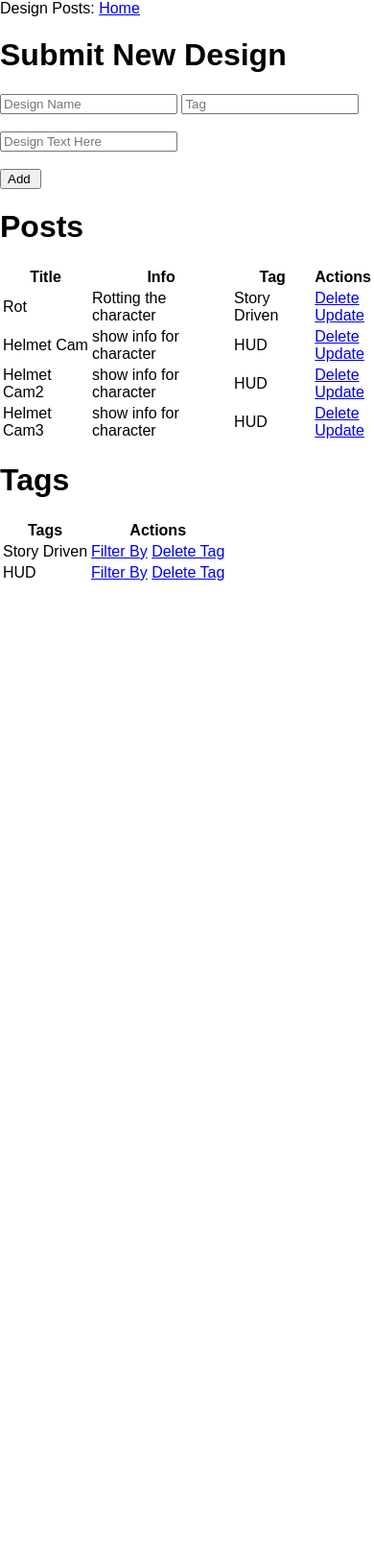
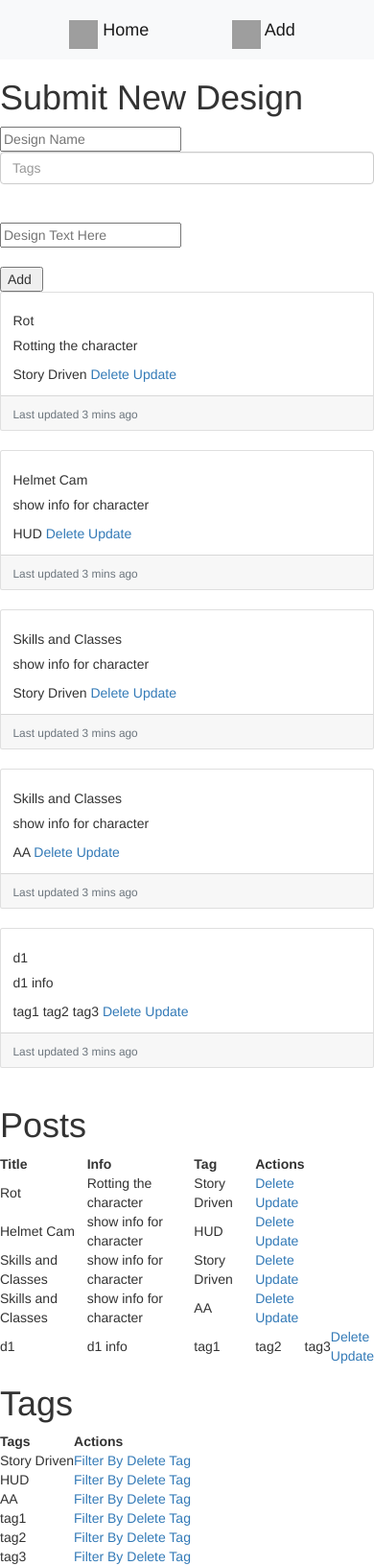
Before and after one commit to thtay/flask.form, a Flask app: page / in a window 390 px wide. Shown: that part at 96% size. Before the commit the page ends 844 px from the top of that part, so only its background shows below. Run offline with Flask 2, Linux system fonts and the light colour scheme; data comes from the database, SQL or seed files in the repository; the page is wider than the window, and the part outside it is not shown; some libraries are stand-ins or nearby versions; grey boxes are pictures that could not be loaded.

Commit message:
Added multi tag inputs and separate page for adding new design

```diff
--- a/app.py
+++ b/app.py
@@ -49,17 +49,22 @@ def index():
                             design_content=design_info)
 
         # exists = db.session.query(Tag.tag_id).filter_by(tag_name=tag_content).scalar() is not None
-        exists = Tag.query.filter_by(tag_name=tag_content).first()
-        if exists is not None:
-            # return 'This Tag is Found'
-            new_tag = exists
-        else:
-            new_tag = Tag(tag_name=tag_content)
+        multi_tags = tag_content.split(',')
+        for each_tag in multi_tags:
+            exists = Tag.query.filter_by(tag_name=each_tag).first()
+            if exists is not None:
+                # return 'This Tag is Found'
+                new_tag = exists
+                new_design.subscriptions.append(each_tag)
+            else:
+                new_tag = Tag(tag_name=each_tag)
+                db.session.add(new_tag)
+                new_design.subscriptions.append(new_tag)
 
         try:
             db.session.add(new_design)
-            db.session.add(new_tag)
-            new_design.subscriptions.append(new_tag)
+            # db.session.add(new_tag)
+            # new_design.subscriptions.append(new_tag)
             db.session.commit()
             return redirect('/')
         except:
@@ -130,5 +135,12 @@ def tagdelete(id):
         return 'There was a problem deleting that tag'
 
 
+
+@app.route('/adddesign',methods=['GET','POST'])
+def adddesign():
+    return render_template('adddesign.html')
+
+
+
 if __name__ == "__main__":
     app.run(debug=True)
--- a/templates/base.html
+++ b/templates/base.html
@@ -4,15 +4,36 @@
     <meta charset="UTF-8">
     <meta name="viewport" content="width=device-width, initial-scale=1.0">
     <meta http-equiv="X-UA-Compatible" content="ie=edge">
-    <link rel="stylesheet" href="{{ url_for('static', filename='css/main.css') }}"
-    {% block head %}{% endblock %}
+    <!--<link rel="stylesheet" href="{{ url_for('static', filename='css/main.css') }}"-->
+    <link rel="stylesheet" href="https://stackpath.bootstrapcdn.com/bootstrap/4.4.1/css/bootstrap.min.css" integrity="sha384-Vkoo8x4CGsO3+Hhxv8T/Q5PaXtkKtu6ug5TOeNV6gBiFeWPGFN9MuhOf23Q9Ifjh" crossorigin="anonymous">
 </head>
+<nav class="navbar navbar-light bg-light">
+  <a class="navbar-brand" href="{{ url_for('index') }}">
+    <img src="/docs/4.0/assets/brand/bootstrap-solid.svg" width="30" height="30" class="d-inline-block align-top" alt="">
+    Home
+  </a>
+  <a class="navbar-brand" href="{{ url_for('adddesign') }}">
+    <img src="/docs/4.0/assets/brand/bootstrap-solid.svg" width="30" height="30" class="d-inline-block align-top" alt="">
+    Add
+  </a>
+</nav>
 
-<body>
-    <div>
-        Design Posts:
-        <a href="{{ url_for('index') }}"> Home </a>
-    </div>
-    {% block body %}{% endblock %}
-</body>
+
+<!--<form>-->
+  <!--<div class="form-group row">-->
+    <!--<label for="name" class="col-sm-2 col-form-label">Name</label>-->
+    <!--<div class="col-sm-10">-->
+      <!--<input type="text" class="form-control col-sm-12" value="" data-role="tagsinput" id="tags">-->
+    <!--</div>-->
+  <!--</div>-->
+<!--</form>-->
+
+{% block body %}{% endblock %}
+<!--<body>-->
+    <!--<nav>-->
+        <!--Design Posts:-->
+        <!--<a href="{{ url_for('index') }}"> Home </a>-->
+    <!--</nav>-->
+
+<!--</body>-->
 </html>
--- a/templates/index.html
+++ b/templates/index.html
@@ -10,7 +10,14 @@
 <h1>Submit New Design</h1>
 <form action="/" method="POST">
   <input type="text" name = "design_input" id="design_input" placeholder="Design Name">
-  <input type="text" name = "tag_input" id="tag_input" placeholder="Tag">
+  <!--<input type="text" name = "tag_input" id="tag_input" placeholder="Tag">-->
+
+  <link rel="stylesheet" href="https://cdnjs.cloudflare.com/ajax/libs/twitter-bootstrap/3.3.7/css/bootstrap.min.css">
+  <link rel="stylesheet" href="https://cdnjs.cloudflare.com/ajax/libs/bootstrap-tagsinput/0.8.0/bootstrap-tagsinput.css" crossorigin="anonymous">
+  <input type="text" class="form-control col-sm-12" value="" data-role="tagsinput" name="tag_input" id="tag_input" placeholder="Tags">
+  <script src="https://code.jquery.com/jquery-2.2.4.min.js" integrity="sha256-BbhdlvQf/xTY9gja0Dq3HiwQF8LaCRTXxZKRutelT44=" crossorigin="anonymous"></script>
+  <script src="https://cdnjs.cloudflare.com/ajax/libs/bootstrap-tagsinput/0.8.0/bootstrap-tagsinput.min.js" crossorigin="anonymous"></script>
+
   <br>
   <br>
   <input type="text" name="design_info" id="design_info" placeholder="Design Text Here">
@@ -25,6 +32,29 @@
 
   <input type="submit" value = "Search ">
 </form> -->
+
+<div class="row">
+  {% for post in posts %}
+    <div class="col-sm-4">
+      <div class="card w-70">
+        <div class="card-body">
+          <h5 class="card-title">{{ post.design_name }}</h5>
+          <p class="card-text">{{ post.design_content }}</p>
+          {% for designTag in post.subscriptions %}
+            <td>{{ designTag.tag_name }}</td>
+          {% endfor %}
+          <a href="/delete/{{post.design_id}}">Delete</a>
+          <a href="/update/{{post.design_id}}">Update</a>
+        </div>
+        <div class="card-footer">
+          <small class="text-muted">Last updated 3 mins ago</small>
+        </div>
+      </div>
+      <br>
+    </div>
+  {% endfor %}
+</div>
+
 
 <div class="content">
   <h1> Posts </h1>
```
Also changed, not shown: templates/adddesign.html (added, +16 -0 lines), test.db.
